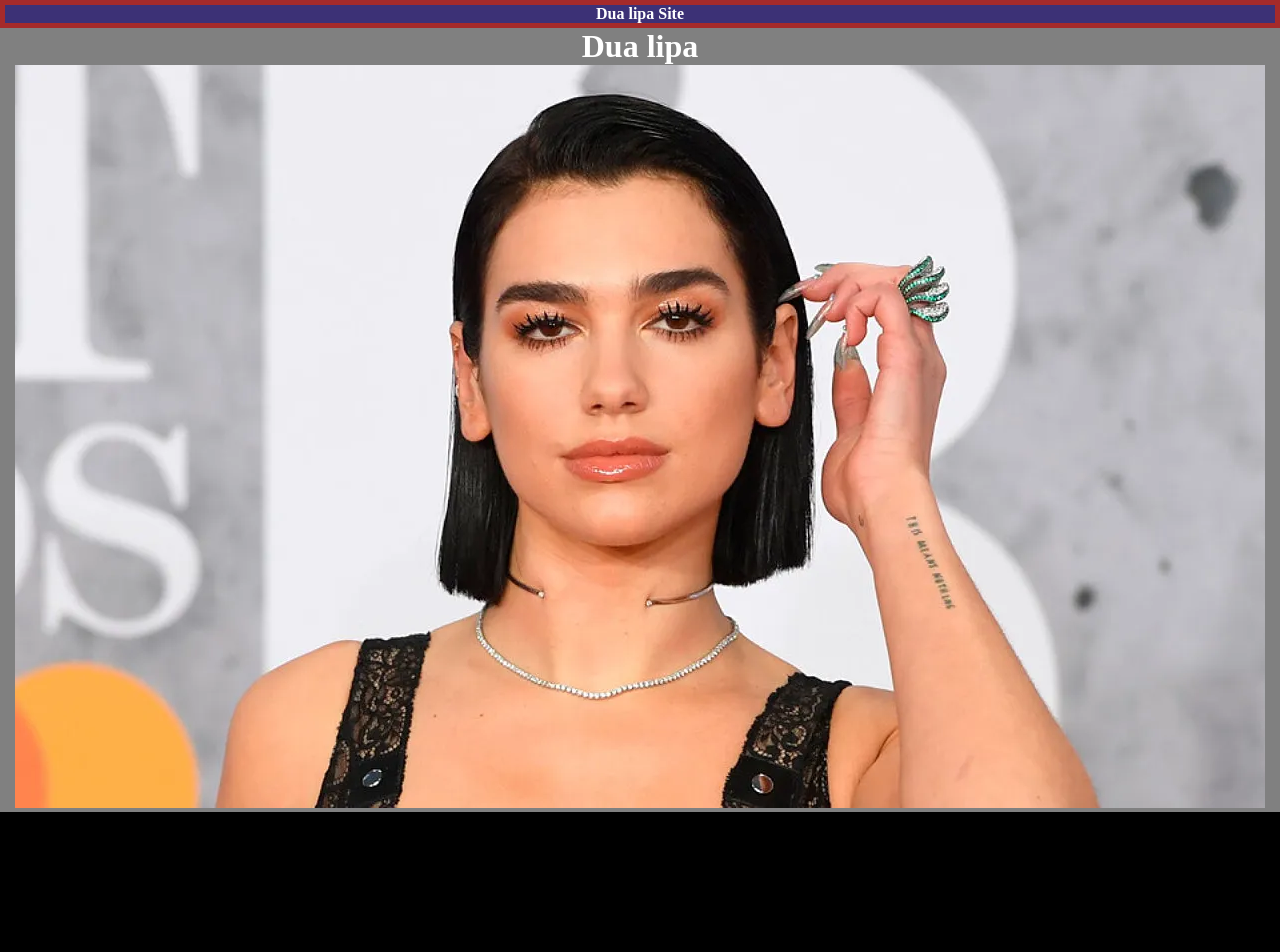
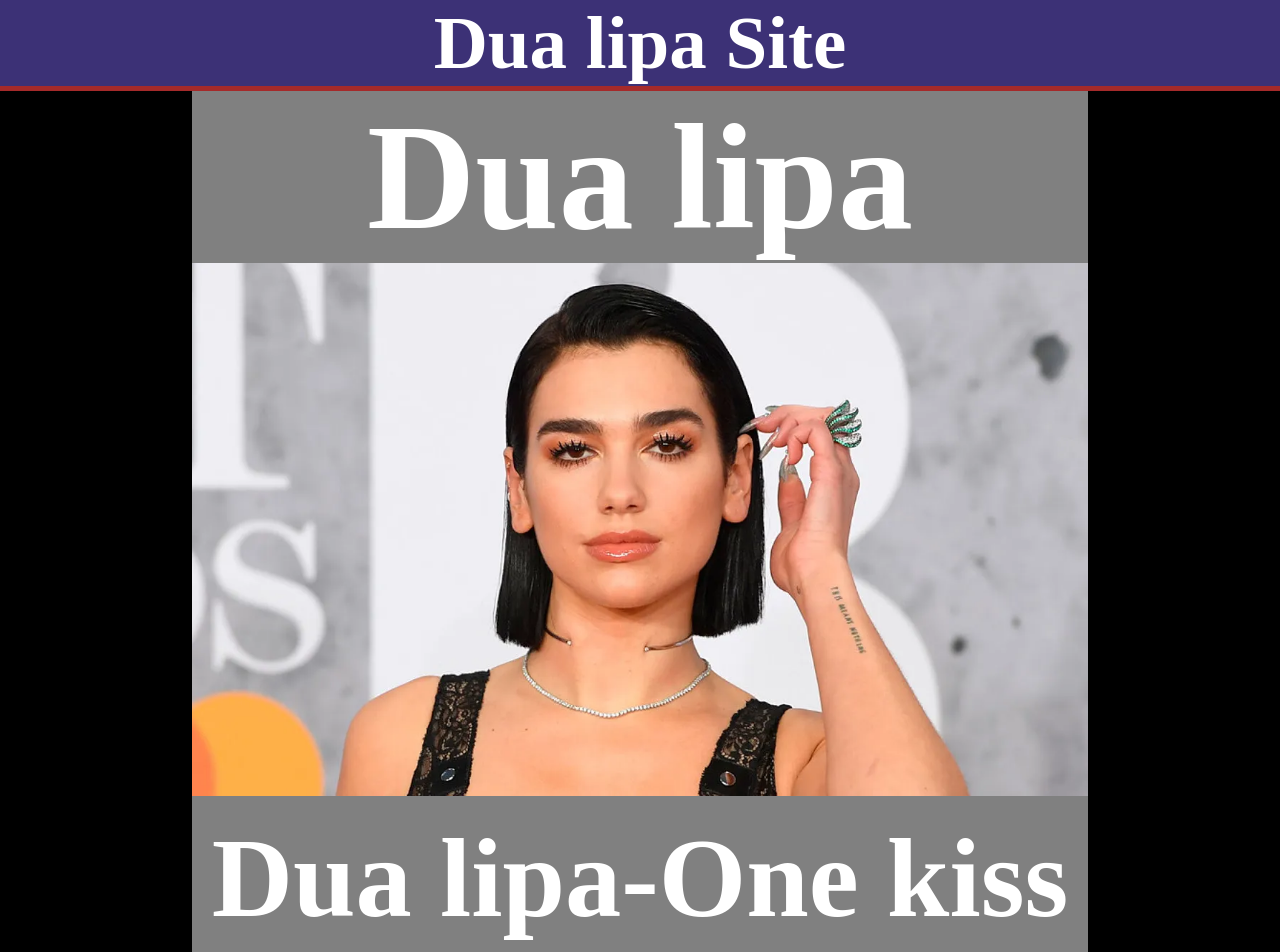
Before and after one commit to silaxG/css, a plain HTML site: page cajas/dua.html in a window 1280 px wide. Shown: the top 952 px of the page. Before the commit the page ends 812 px from the top, so only its background shows below. Drawn offline with Linux system fonts and the light colour scheme.

Commit message:
Add files via upload

```diff
--- a/cajas/dua.html
+++ b/cajas/dua.html
@@ -15,8 +15,67 @@
     </header>
     <main>
         <h1>Dua lipa</h1>
-        <img src="/assetsdua/img/dualipa.webp" alt="Imagen de dualipa">
-        <p></p>
+        <img id="imagen" src="/assetsdua/img/dualipa.webp" alt="Imagen de dualipa">
+        <h2>Dua lipa-One kiss</h2>
+        <p><br>One kiss is all it takes
+           <br> Fallin' in love with me
+           <br> Possibilities
+           <br> I look like all you need
+           <br> Let me take the night, I love real easy
+           <br> And I know that you'll still wanna see me
+           <br> On the Sunday morning, music real loud
+           <br> Let me love you while the moon is still out
+           <br> Something in you, lit up heaven in me
+           <br> The feeling won't let me sleep
+           <br> 'Cause I'm lost in the way you move, the way you feel
+           <br> One kiss is all it takes
+           <br> Fallin' in love with me
+           <br> Possibilities
+           <br> I look like all you need
+           <br> One kiss is all it takes
+           <br> Fallin' in love with me
+           <br> Possibilities
+           <br> I look like all you need
+           <br> One
+           <br> One
+           <br> One
+           <br> One
+           <br> I just wanna feel your skin on mine
+           <br> Feel your eyes do the exploring
+           <br> Passion in the message when you smile
+           <br> Take my time
+           <br> Something in you lit up heaven in me
+           <br> The feeling won't let me sleep
+           <br> 'Cause I'm lost in the way you move, the way you feel
+           <br> One kiss is all it takes
+           <br> Fallin' in love with me
+           <br> Possibilities
+           <br> I look like all you need
+           <br> One kiss is all it takes
+           <br> Fallin' in love with me
+           <br> Possibilities
+           <br> I look like all you need
+           <br> One
+           <br> One
+           <br> One
+           <br> One
+           <br> See a wonderland in your eyes
+           <br> Might need your company tonight
+           <br> Something in you lit up heaven in me
+           <br> The feeling won't let me sleep
+           <br> 'Cause I'm lost in the way you move, the way you feel
+           <br> One kiss is all it takes
+           <br> Fallin' in love with me
+           <br> Possibilities
+           <br> I look like all you need
+           <br> One kiss is all it takes
+           <br> Fallin' in love with me
+           <br> Possibilities
+           <br> I look like all you need
+           <br> One
+           <br> One
+           <br> One
+            <br>One</p>
     </main>
 
 </body>
--- a/cajas/styledua.css
+++ b/cajas/styledua.css
@@ -1,19 +1,25 @@
 *{
     margin: 0;
+
     padding: 0;
 }
 body{
     background-color: black;
     text-align: center;
     color: white;
+    font-size: 75px;
 }
 .header{
     background-color: #3C3176;
-    border: 5px solid brown;
+    border-bottom: 5px solid brown;
 
 
 }
 main{
-
+    margin-left: 15%;
+    margin-right: 15%;
     background-color: gray;
 }
+#imagen{
+    width: 100%;
+}
```
